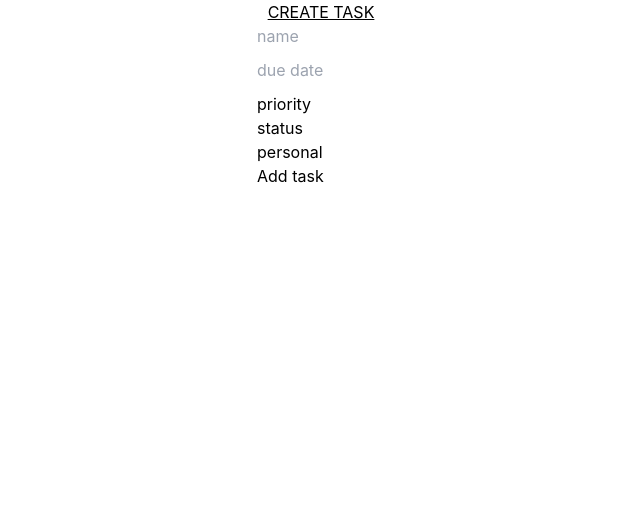
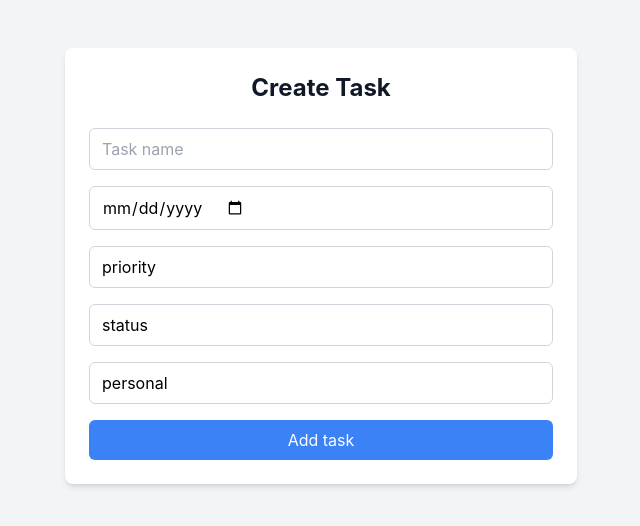
Before and after one commit to lolgadol/Sunday.com, a React (Create React App) app in the folder my-app/: page /CreateTask in a window 1280 px wide. Shown: the top 526 px of the page, without its empty margins (319-959 px from the left). Built offline with nearby package versions, Linux system fonts and the light colour scheme.

Commit message:
design part 3
updated createtask and CustomDropDown

```diff
--- a/my-app/src/CreateTask.js
+++ b/my-app/src/CreateTask.js
@@ -1,87 +1,90 @@
-import { Button } from "bootstrap";
-import "./CreateTask.css"
-import { useUserContext } from "./UserContext";
-import { useState } from "react";
-import CustomDropDown from "./CustomDropDown";
 
-import { useNavigate } from "react-router-dom";
+import { useState } from "react"
+import { useUserContext } from "./UserContext"
+import CustomDropDown from "./CustomDropDown"
+import { useNavigate } from "react-router-dom"
 
+const priorities = ["low", "medium", "high"]
+const statuses = ["done", "working on it", "stuck", "other"]
+const taskTypes = ["personal", "group"]
 
-function CreateTask() {
+export default function CreateTask() {
+  const { user } = useUserContext()
+  const [name, setName] = useState("")
+  const [priority, setPriority] = useState("priority")
+  const [status, setStatus] = useState("status")
+  const [dueDate, setDueDate] = useState("")
+  const [taskPersonal, setTaskPersonal] = useState("personal")
 
+  const navigate = useNavigate()
 
-    //const titlepriority = "priority"
+  const createTaskButton = async () => {
+    if (!name || priority === "priority" ||  status === "status" || !dueDate) {
+      alert("Please fill in all fields")
+      return
+    }
 
-    const {user,setUser} = useUserContext();
-    const [name,setName] = useState('');
-    const [priority,setPriority] = useState('priority');
-    const [status,setStatus] = useState('status');
-    const [dueDate,setDueDate] = useState('');
-    const [taskPersonal,setTaskPersonal] = useState('personal');
+    const endpoint = taskPersonal === "personal" ? "/task" : "/groupTask"
+    const body =
+      taskPersonal === "personal"
+        ? { creator_id: user._id, name, priority, status, dueDate }
+        : { creator_id: user._id, group_id: user.group, name, priority, status, dueDate }
 
-    const {currentUsername} = useUserContext();
+    if (taskPersonal === "group" && !user.group) {
+      alert("You are not part of any group")
+      return
+    }
 
-    const navigate = useNavigate();
-    console.log(user._id);
-    function createTaskButton() {
-        if(taskPersonal === "personal") {
+    try {
+      const response = await fetch(`http://localhost:5000${endpoint}`, {
+        method: "POST",
+        headers: { "Content-Type": "application/json" },
+        body: JSON.stringify(body),
+      })
 
-            console.log(status + " " + priority);
-            fetch("http://localhost:5000/task",{method:"POST",headers:{"Content-Type" : "application/json"},body:JSON.stringify({
-                creator_id:user._id,name,priority,status,dueDate
-                })
+      if (response.ok) {
+        alert("Task created successfully")
+        navigate("/home")
+      } else {
+        alert("Failed to create task")
+      }
+    } catch (error) {
+      console.error("Error creating task:", error)
+      alert("An error occurred while creating the task")
+    }
+  }
 
-            }).then(response=>{
-                if(response.ok) {
-                    alert("NIGGER NIGGER NIGGER");
-                    navigate("/home");
-                }
-                else
-                {
-                    alert("NIGGG");
-                }
-            });
-        }
-        else if(taskPersonal === "group") {
-            if(user.group === "") {
-                alert("you have no group my nigga");
-            }
-            else {
-
-                fetch("http://localhost:5000/groupTask", {
-                    method:"POST",
-                    headers:{"Content-Type" : "application/json"},
-                    body: JSON.stringify({user_id: user._id,group_id: user.group,name,priority,status,dueDate})
-
-                }).then(response=>{
-                    if(response.ok) {
-                        alert("task created successfully");
-                        navigate("/home");
-                    }
-                    else {
-                        alert("task not created successfully")
-                    }
-                })
-            }
-        }
-
-    }
-    return(
-        <div >
-            <h1 className="underline">
-                CREATE TASK
-            </h1>
-            <input className="input" placeholder="name"onChange= {(e) => setName(e.target.value)}></input>
-            <input className="input" placeholder="due date"onChange= {(e) => setDueDate(e.target.value)}></input>
-            <CustomDropDown className = "dropDown" items = {["low","medium","high"]} title = {priority} setState={setPriority} />
-            <CustomDropDown className = "dropDown" items= {['done','working on it','stuck','other']}title = {status} setState={setStatus}/>
-            <CustomDropDown className = "dropDown" items = {["personal","group"]} title = {taskPersonal} setState={setTaskPersonal} />
-            <button className="input" onClick={()=>createTaskButton()}>Add task</button>
-
+  return (
+    <div className="min-h-screen bg-gray-100 py-12 px-4 sm:px-6 lg:px-8">
+      <div className="max-w-md mx-auto bg-white rounded-lg shadow-md overflow-hidden md:max-w-lg">
+        <div className="md:flex">
+          <div className="w-full p-6 space-y-6">
+            <h1 className="text-2xl font-bold text-center text-gray-900">Create Task</h1>
+            <div className="space-y-4">
+              <input
+                className="w-full px-3 py-2 border border-gray-300 rounded-md focus:outline-none focus:ring-2 focus:ring-blue-500"
+                placeholder="Task name"
+                onChange={(e) => setName(e.target.value)}
+              />
+              <input
+                className="w-full px-3 py-2 border border-gray-300 rounded-md focus:outline-none focus:ring-2 focus:ring-blue-500"
+                type="date"
+                placeholder="Due date"
+                onChange={(e) => setDueDate(e.target.value)}
+              />
+              <CustomDropDown items={priorities} title={priority} setState={setPriority} />
+              <CustomDropDown items={statuses} title={status} setState={setStatus} />
+              <CustomDropDown items={taskTypes} title={taskPersonal} setState={setTaskPersonal} />
+              <button
+                className="w-full bg-blue-500 text-white py-2 px-4 rounded-md hover:bg-blue-600 focus:outline-none focus:ring-2 focus:ring-blue-500 focus:ring-opacity-50"
+                onClick={createTaskButton}
+              >
+                Add task
+              </button>
+            </div>
+          </div>
         </div>
-    );
+      </div>
+    </div>
+  )
 }
-
-
-
-export default CreateTask;
--- a/my-app/src/CustomDropDown.js
+++ b/my-app/src/CustomDropDown.js
@@ -1,27 +1,32 @@
-import { useState } from 'react';
-import Dropdown from 'react-bootstrap/Dropdown';
+import { useState } from "react"
+function CustomDropDown({ items, title, setState }) {
+  const [isOpen, setIsOpen] = useState(false)
 
-function CustomDropDown({items,title,setState,className}) {
-
-  const [buttonText,setButtonText] = useState(title);
-  console.log(items);
   return (
-    <Dropdown className = {className}>
-      <Dropdown.Toggle variant="success" id="dropdown-basic">
-        {buttonText}
-      </Dropdown.Toggle>
-
-      <Dropdown.Menu>
-        {items.map(item=>
-            <Dropdown.Item onClick={() =>{
-              setState(item);
-              setButtonText(item);
-            }}>{item}</Dropdown.Item>
-
-        )}
-      </Dropdown.Menu>
-    </Dropdown>
-  );
+    <div className="relative">
+      <button
+        className="w-full px-3 py-2 text-left border border-gray-300 rounded-md focus:outline-none focus:ring-2 focus:ring-blue-500"
+        onClick={() => setIsOpen(!isOpen)}
+      >
+        {title}
+      </button>
+      {isOpen && (
+        <ul className="absolute z-10 w-full mt-1 bg-white border border-gray-300 rounded-md shadow-lg">
+          {items.map((item) => (
+            <li
+              key={item}
+              className="px-3 py-2 hover:bg-gray-100 cursor-pointer"
+              onClick={() => {
+                setState(item)
+                setIsOpen(false)
+              }}
+            >
+              {item}
+            </li>
+          ))}
+        </ul>
+      )}
+    </div>
+  )
 }
-
 export default CustomDropDown;
```
